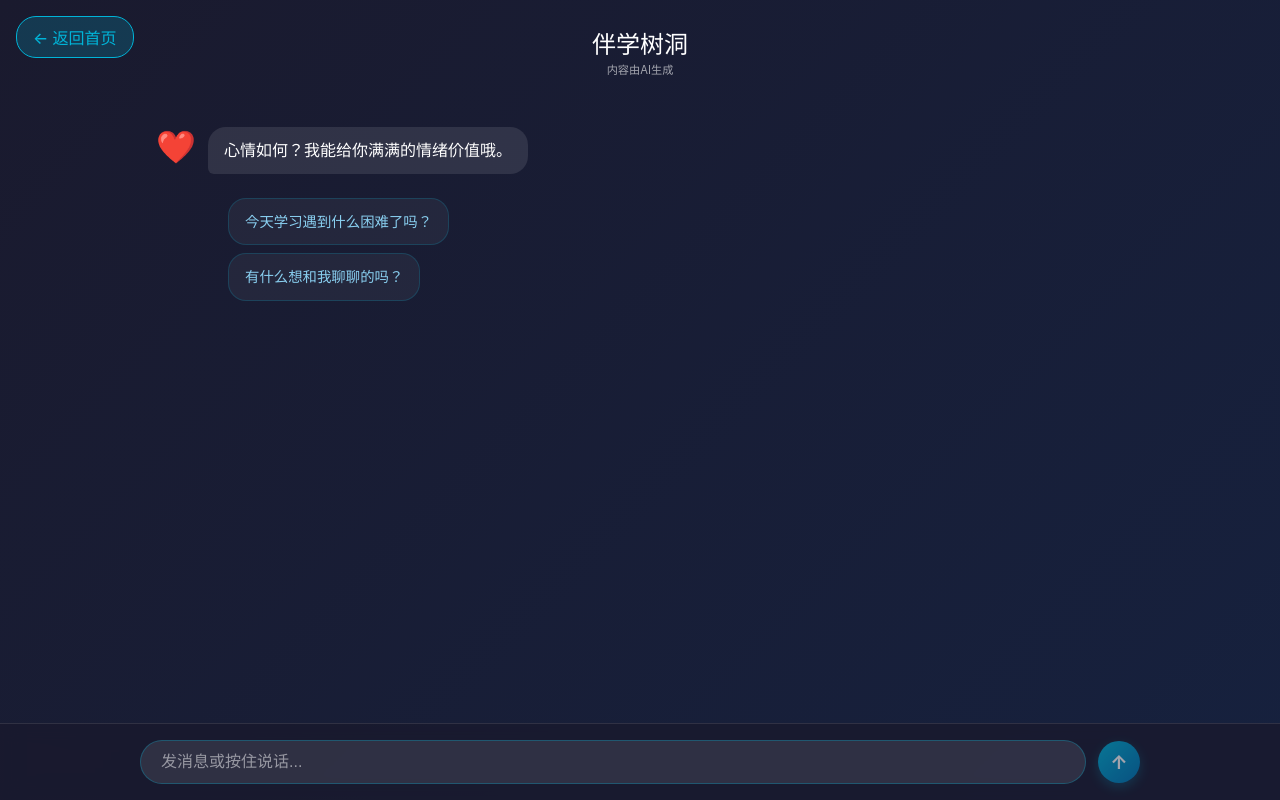
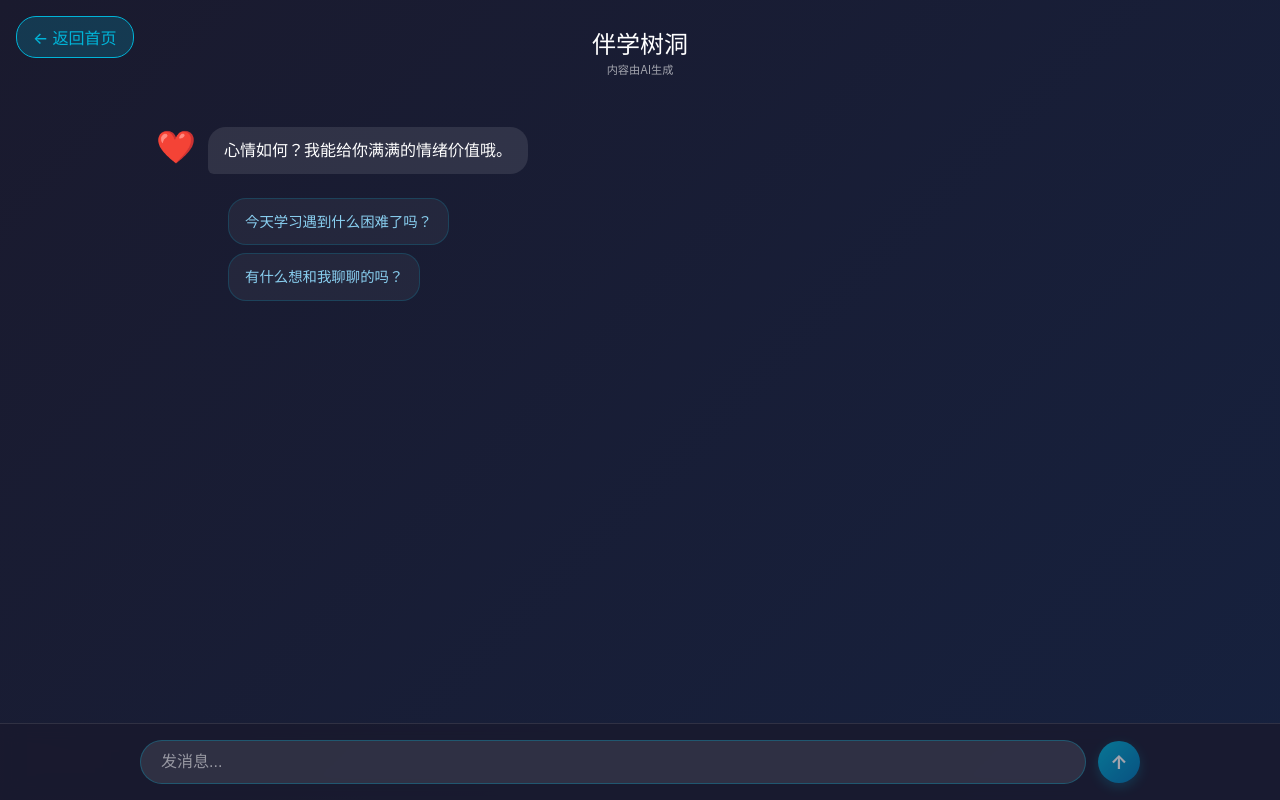
Before and after one commit to violetingithub/Learningenergy, a React (Vite) app: page /ask-question in a window 1280 px wide. Built offline with nearby package versions, Linux system fonts and the light colour scheme.

Commit message:
文案调整

```diff
--- a/src/App.jsx
+++ b/src/App.jsx
@@ -49,7 +49,7 @@
       <header className="dark-header">
         <div className="header-left">
           <img src="/logo.svg" alt="Logo" className="app-logo" />
-          <h1 className="app-title">学习能量站</h1>
+          <h1 className="app-title">精神饿了么</h1>
         </div>
         <nav className="main-nav">
           <button className="nav-button" onClick={handleAboutUsClick}>关于我们</button>
--- a/src/components/QuestionPage.jsx
+++ b/src/components/QuestionPage.jsx
@@ -203,7 +203,7 @@
           <input
             type="text"
             className="message-input"
-            placeholder="发消息或按住说话..."
+            placeholder="发消息..."
             value={inputMessage}
             onChange={(e) => setInputMessage(e.target.value)}
             onKeyPress={handleKeyPress}
```
